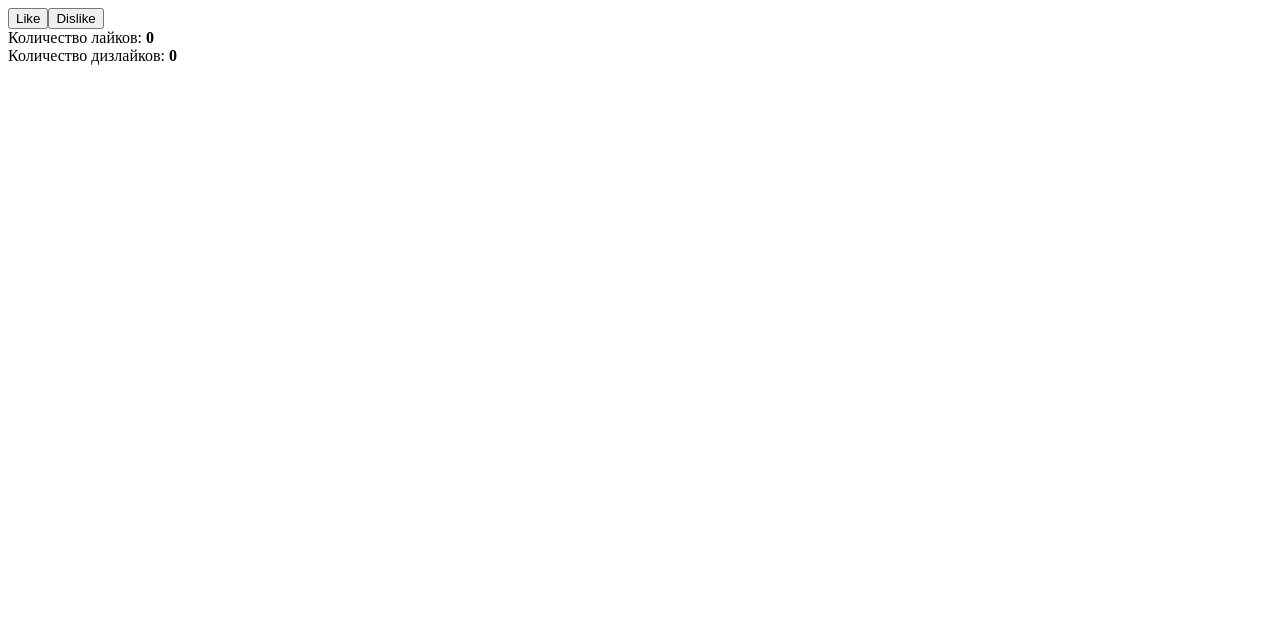
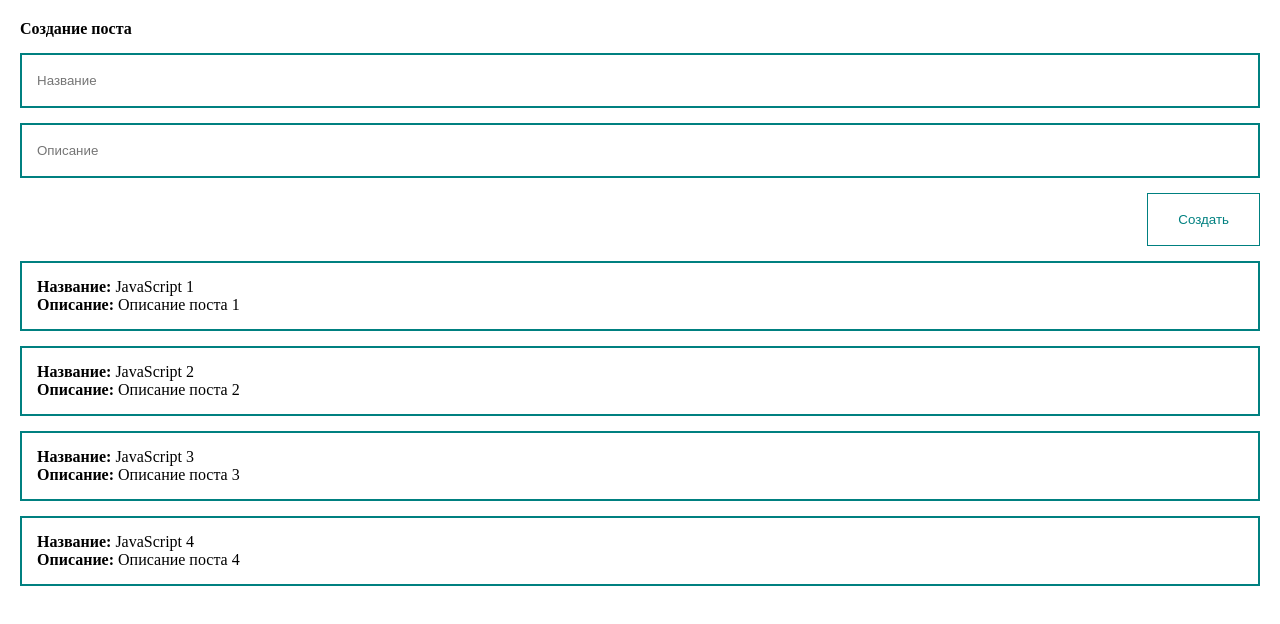
Before and after one commit to Mazitino/vue, a Vue app: page / in a window 1280 px wide. Shown: the top 624 px of the page. Built offline with nearby package versions, Linux system fonts and the light colour scheme.

Commit message:
Создание постов. Создал app.vue

```diff
--- a/src/App.vue
+++ b/src/App.vue
@@ -1,33 +1,103 @@
-//Single file component
+<template>
+    <div class="app">
 
-<template>
-    <div>
-        <button v-on:click="addLike">Like</button>
-        <button @click="addDislike">Dislike</button>
-        <div>Количество лайков: <strong>{{ likes }}</strong></div>
-        <div>Количество дизлайков: <strong>{{ dislikes }}</strong></div>
+        <form @submit.prevent>
+            <h4>Создание поста</h4>
+            <input
+                v-bind:value="title"
+                @input="title = $event.target.value"
+                class="input"
+                type="text"
+                placeholder="Название"
+            >
+            <input
+                v-bind:value="body"
+                @input="body = $event.target.value"
+                class="input"
+                type="text"
+                placeholder="Описание"
+            >
+            <button
+                class="btn"
+                @click="createPost"
+                >
+                    Создать
+            </button>
+        </form>
+
+        <div class="post" v-for="post in posts">
+            <div><strong>Название: </strong> {{ post.title }} </div>
+            <div><strong>Описание: </strong> {{ post.body }} </div>
+        </div>
+
     </div>
 </template>
+
+
 
 <script>
 export default {
     data(){
         return {
-            likes: 0,
-            dislikes: 0
+            posts: [
+                {id: 1, title: 'JavaScript 1', body: 'Описание поста 1'},
+                {id: 2, title: 'JavaScript 2', body: 'Описание поста 2'},
+                {id: 3, title: 'JavaScript 3', body: 'Описание поста 3'},
+                {id: 4, title: 'JavaScript 4', body: 'Описание поста 4'},
+            ],
+            title: '',
+            body: ''
         }
     },
     methods: {
-        addLike(){
-            this.likes += 1;
-        },
-        addDislike(){
-            this.dislikes +=1;
+        createPost(){
+            const newPost = {
+                id: Date.now(),
+                title: this.title,
+                body: this.body
+            }
+            this.posts.push(newPost);
+            this.title = '';
+            this.body = '';
+
         }
     }
+
 }
 </script>
 
+
+
 <style>
-
+* {
+    margin: 0;
+    padding: 0;
+    box-sizing: border-box;
+}
+.app{
+    padding: 20px;
+}
+.post {
+    padding: 15px;
+    border: 2px solid teal;
+    margin-top: 15px;
+}
+form{
+    display: flex;
+    flex-direction: column;
+}
+.input {
+    width: 100%;
+    border: 2px solid teal;
+    padding: 18px 15px;
+    margin-top: 15px;
+    }
+.btn {
+    margin-top: 15px;
+    align-self: flex-end;
+    padding: 18px 30px;
+    background: none;
+    color: teal;
+    border: 1px solid teal;
+}
 </style>
```
